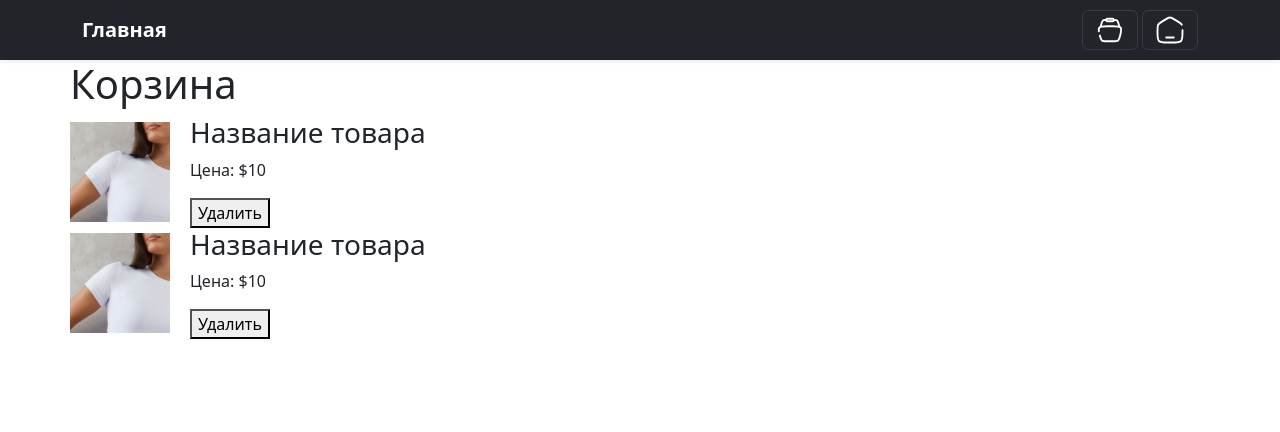
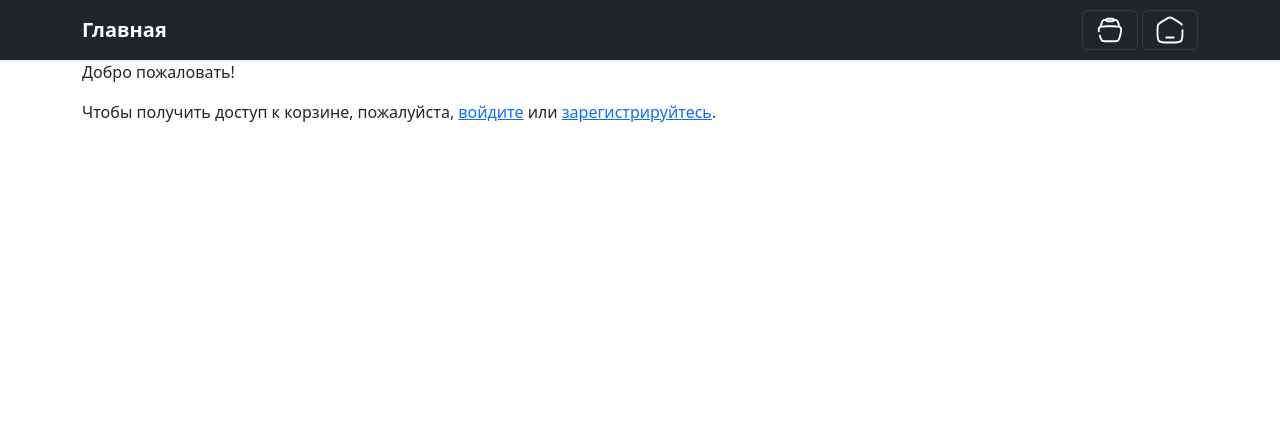
Before and after one commit to kreskiny/WebProject, a Flask app: page /cart in a window 1280 px wide. Shown: the top 432 px of the page. Run offline with Flask 3, Linux system fonts and the light colour scheme.

Commit message:
Корзина

```diff
--- a/templates/cart_false.html
+++ b/templates/cart_false.html
@@ -1,37 +1,19 @@
 {% extends 'base.html' %}
-
+<link rel="stylesheet" href="../static/css/style.css"/>
 {% block title %}
 <title>Корзина</title>
 {% endblock %}
 
 {% block body %}
-<main>
-    <h1 style="margin-left: 70px;">Корзина</h1>
-    <div class="cart-items">
-        <div class="cart-item">
-            <div class="item-details">
-                <div class="item-image">
-                    <img src="static/img/top.jpg" alt="Product 1">
-                </div>
-                <div>
-                    <h3>Название товара</h3>
-                    <p>Цена: $10</p>
-                    <button class="remove-button">Удалить</button>
-                </div>
-            </div>
-        </div>
-        <div class="cart-item">
-            <div class="item-details">
-                <div class="item-image">
-                    <img src="static/img/top.jpg" alt="Product 2">
-                </div>
-                <div>
-                    <h3>Название товара</h3>
-                    <p>Цена: $10</p>
-                    <button class="remove-button">Удалить</button>
-                </div>
-            </div>
-        </div>
+
+<div class="container">
+    <div class="main-body">
+
+        <p>Добро пожаловать!</p>
+        <p>Чтобы получить доступ к корзине, пожалуйста, <a href="/login">войдите</a> или <a href="/register">зарегистрируйтесь</a>.
+        </p>
+
     </div>
-</main>
+</div>
+
 {% endblock %}
```
